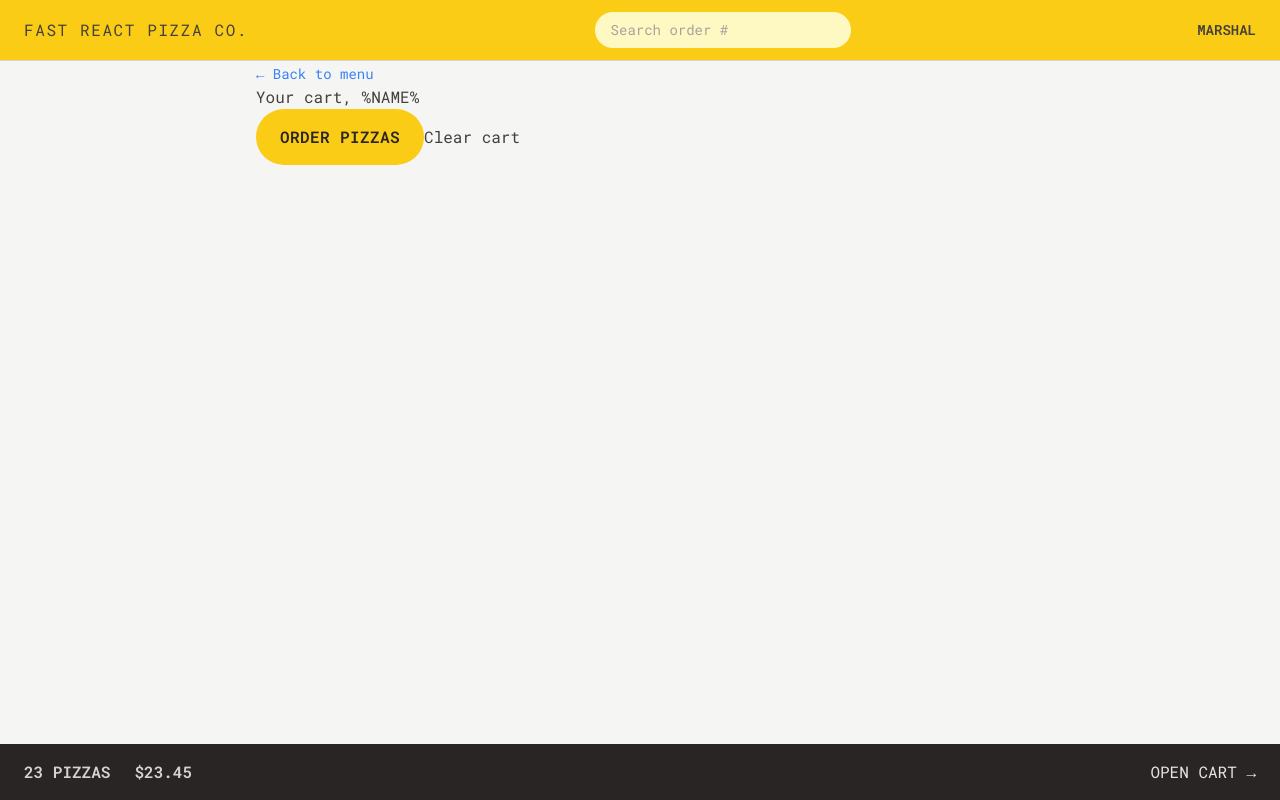
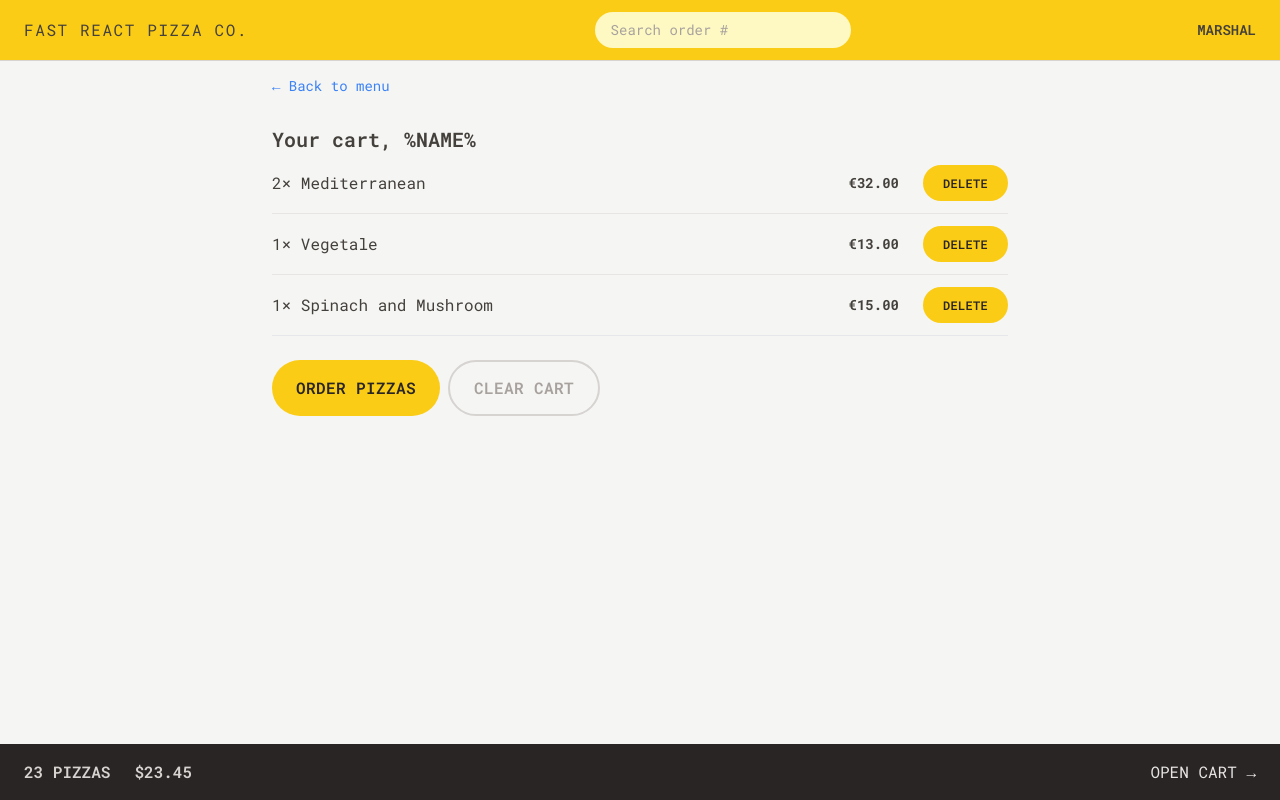
Before and after one commit to marshalmori/fast-react-pizza, a React (Vite) app: page /cart in a window 1280 px wide. Built offline with nearby package versions, Linux system fonts and the light colour scheme.

Commit message:
Styling the order form

```diff
--- a/src/features/cart/Cart.jsx
+++ b/src/features/cart/Cart.jsx
@@ -1,6 +1,7 @@
 import { Link } from "react-router-dom";
 import LinkButton from "../../ui/LinkButton";
 import Button from "../../ui/Button";
+import CartItem from "./CartItem";
 
 const fakeCart = [
   {
@@ -30,14 +31,22 @@
   const cart = fakeCart;
 
   return (
-    <div>
+    <div className="px-4 py-3">
       <LinkButton to="/menu">&larr; Back to menu</LinkButton>
-      <h2>Your cart, %NAME%</h2>
-      <div>
+      <h2 className="mt-7 text-xl font-semibold">Your cart, %NAME%</h2>
+
+      <ul className="divide-y divide-stone-200 border-b">
+        {cart.map((item) => (
+          <CartItem item={item} key={item.key} />
+        ))}
+      </ul>
+
+      <div className="mt-6 space-x-2">
         <Button to="/order/new" type="primary">
           Order pizzas
         </Button>
-        <button>Clear cart</button>
+
+        <Button type="secondary">Clear cart</Button>
       </div>
     </div>
   );
--- a/src/features/cart/CartItem.jsx
+++ b/src/features/cart/CartItem.jsx
@@ -1,13 +1,17 @@
+import Button from "../../ui/Button";
+import { formatCurrency } from "../../utils/helpers";
+
 function CartItem({ item }) {
   const { pizzaId, name, quantity, totalPrice } = item;
 
   return (
-    <li>
-      <p>
+    <li className="py-3 sm:flex sm:items-center sm:justify-between">
+      <p className="mb-1 sm:mb-0">
         {quantity}&times; {name}
       </p>
-      <div>
-        <p>{formatCurrency(totalPrice)}</p>
+      <div className="flex items-center justify-between sm:gap-6">
+        <p className="text-sm font-bold">{formatCurrency(totalPrice)}</p>
+        <Button type="small">Delete</Button>
       </div>
     </li>
   );
--- a/src/ui/Button.jsx
+++ b/src/ui/Button.jsx
@@ -7,6 +7,8 @@
   const styles = {
     primary: base + " px-4 py-3 md:px-6 md:py-4",
     small: base + " px-4 py-2 md:px-5 md:py-2.5 text-xs",
+    secondary:
+      "inline-block rounded-full border-2 border-stone-300 font-semibold uppercase tracking-wide text-stone-400 transition-colors duration-300 hover:bg-stone-300 hover:text-stone-800 focus:bg-stone-300 focus:text-stone-800 focus:outline-none focus:ring focus:ring-stone-200 focus:ring-offset-2 disabled:cursor-not-allowed px-4 py-2.5 md:px-6 md:py-3.5",
   };
 
   if (to)
```
